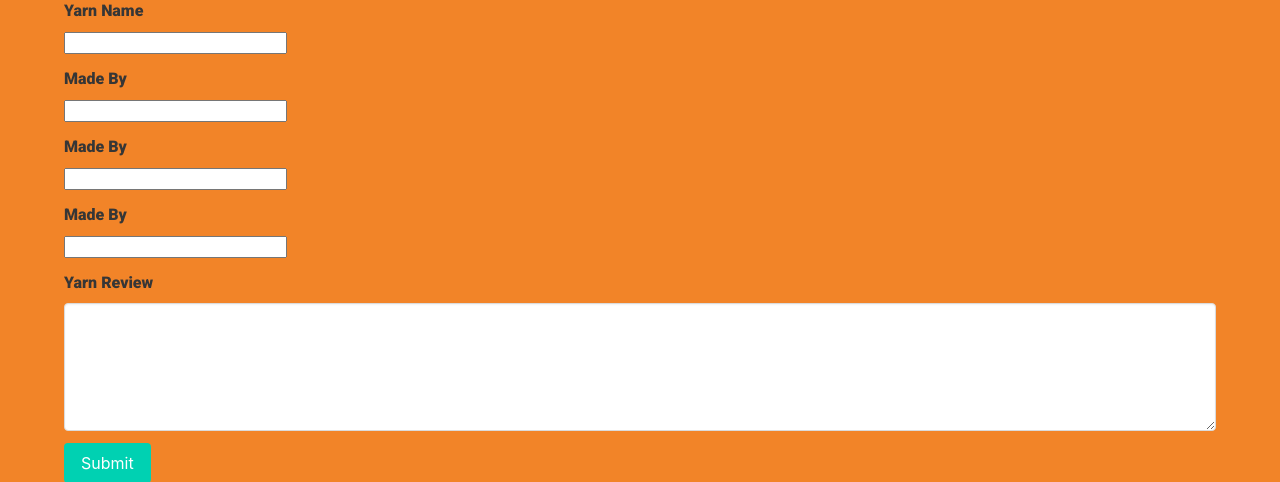
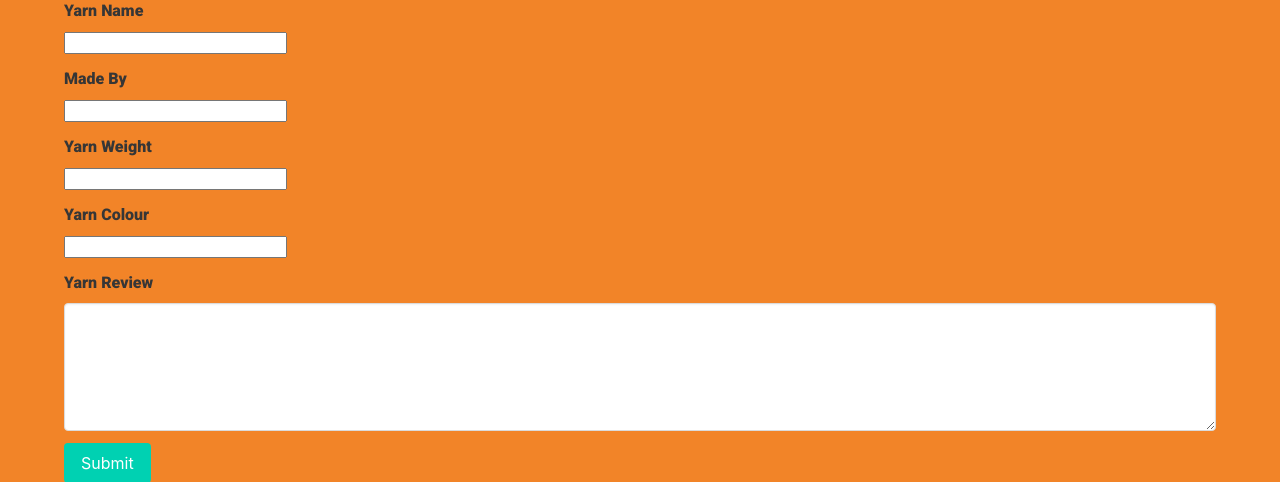
Before and after one commit to Code-Institute-Submissions/Spannakin-yarn-barn, a Flask app: page /add_yarn in a window 1280 px wide. Shown: the part 161-643 px from the top of the page. Run offline with Flask 2, Linux system fonts and the light colour scheme; some libraries are stand-ins or nearby versions.

Commit message:
ADD mislabelled label names cahnged and url added

```diff
--- a/templates/components/forms/yarn-form.html
+++ b/templates/components/forms/yarn-form.html
@@ -1,5 +1,5 @@
 <div class="container">
-<form method="POST" action="">
+<form method="POST" action="{{ url_for('add_yarn')}}">
     <!--yarn name field-->
     <div class="field">
         <label class="label" for="yarn_name">Yarn Name</label>
@@ -18,7 +18,7 @@
     </div>
     <!-- yarn weight-->
     <div class="field">
-        <label class="label" for="yarn_weight">Made By</label>
+        <label class="label" for="yarn_weight">Yarn Weight</label>
         <div class="control">
             <input id="yarn_weight" name="yarn_weight" minlength="5" maxlength="50"
             type="text" class="validate" required>
@@ -26,7 +26,7 @@
     </div>
     <!--yarn colour-->
     <div class="field">
-        <label class="label" for="yarn_weight">Made By</label>
+        <label class="label" for="yarn_weight">Yarn Colour</label>
         <div class="control">
             <input id="yarn_weight" name="yarn_weight" minlength="5" maxlength="50"
             type="text" class="validate" required>
@@ -36,7 +36,7 @@
     <div class="field">
         <label class="label" for="yarn_review">Yarn Review</label>
         <div class="control">
-            <textarea class="textarea" id="yarn_review" name="yarn_review" minlength="5" maxlength="50"
+            <textarea class="textarea" id="yarn_review" name="yarn_review" minlength="5" maxlength="1000"
             type="text" class="validate" required></textarea>
         </div>
     </div>
```
